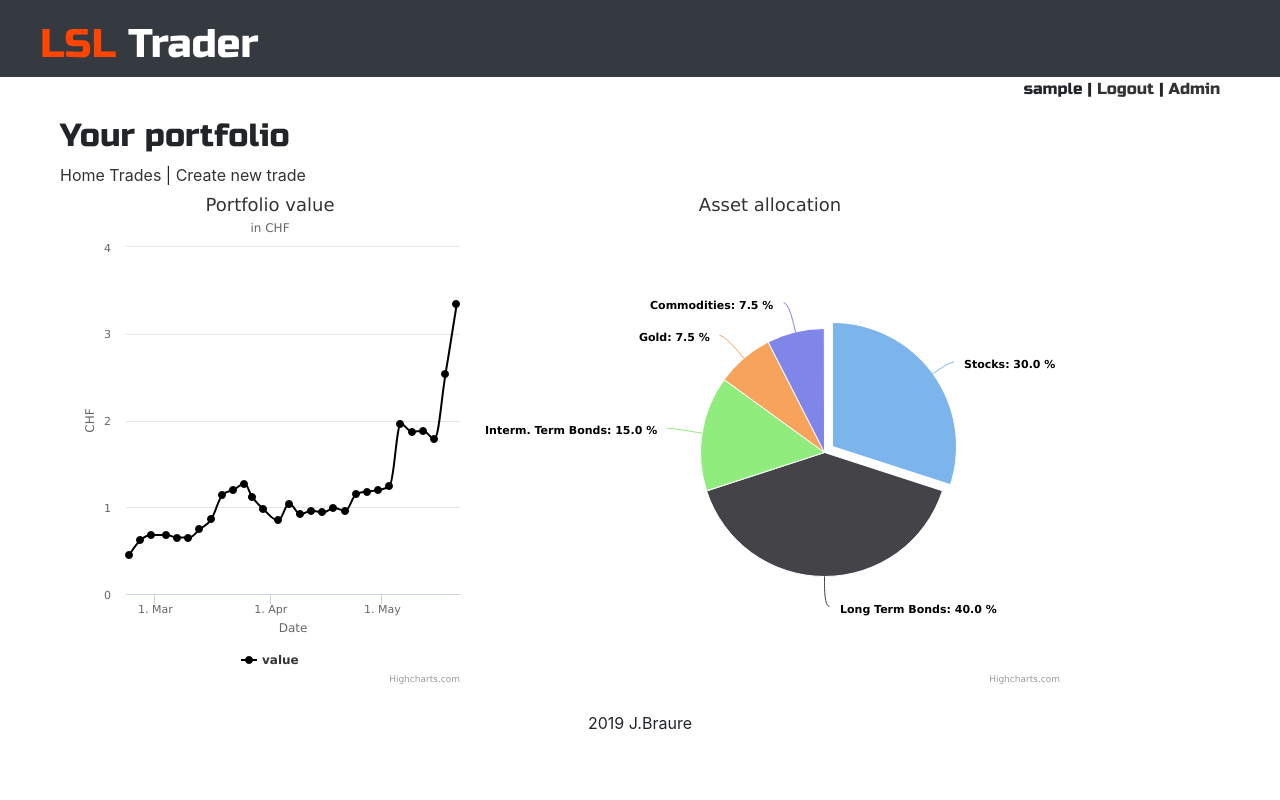
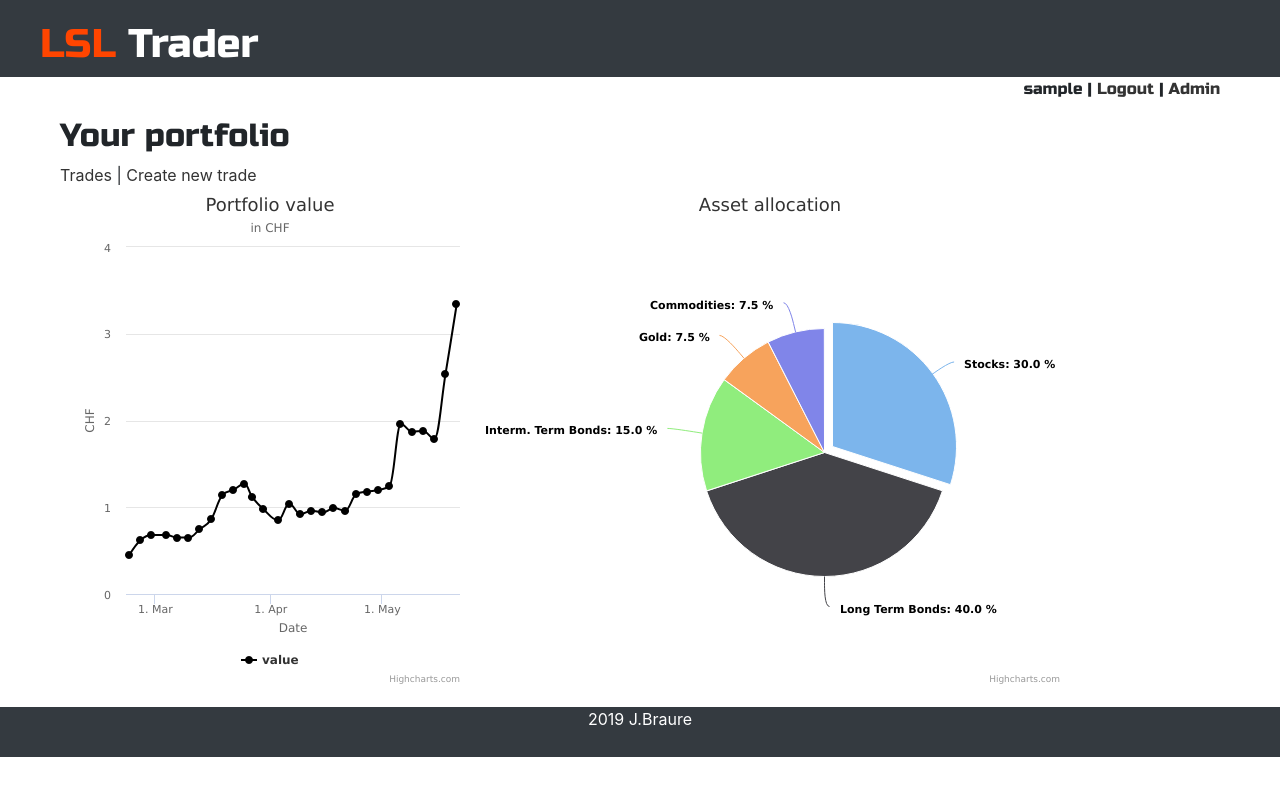
Before and after one commit to jbraure/JustInvest, a Django app: page / in a window 1280 px wide. Run offline with Django 3.2, Linux system fonts and the light colour scheme; the visitor is signed in with stand-in values (Sample User, id 1); some libraries are stand-ins or nearby versions.

Commit message:
more css

```diff
--- a/trades/static/trades/css/main.css
+++ b/trades/static/trades/css/main.css
@@ -4,8 +4,10 @@ a { color: #333; }
 h1 a{
     color: #C25100;
 }
+.top-bottom-strip {
+  background-color: #343a40;
+}
 .page-header {
-  background-color: #343a40;
   margin-top: 0;
   padding: 20px 20px 1px 40px;
 }
@@ -29,7 +31,13 @@ h1 a{
   text-align: right;
 }
 #footer {
+  margin-top: 20px;
   text-align: center;
+  height: 50px;
+  bottom: 0;
+}
+#footer p {
+  color: white;
 }
 .right-align {
     text-align: right
--- a/trades/templates/trades/base.html
+++ b/trades/templates/trades/base.html
@@ -20,20 +20,22 @@
   </head>
 
   <body>
-    <div class="page-header title-font">
+    <div class="page-header title-font top-bottom-strip">
       <h1><a href="/"><span class="lsl-color">LSL</span> <span class="trader-color">Trader</span></a></h1>
     </div>
     <div id="page-content">
-      <p id="username-logout" class="title-font"> {{ user.username }} |
-      <a href="{% url "logout" %}">Logout</a> |
-      <a href="{% url "admin:index" %}">Admin</a>
+      {% if user.is_authenticated %}
+        <p id="username-logout" class="title-font"> {{ user.username }} |
+        <a href="{% url "logout" %}">Logout</a> |
+        <a href="{% url "admin:index" %}">Admin</a>
+      {% else %}
+        <p id="username-logout" class="title-font"> <a href="{% url "admin:index" %}">Admin</a></p>
+      {% endif %}
       </p>
       {% block page-content %}
       {% endblock page-content %}
     </div>
-    <div id="footer">
-      {% block footer %}
-      {% endblock footer %}
-    </div>
+    {% block footer %}
+    {% endblock footer %}
   </body>
 </html>
--- a/trades/templates/trades/footer.html
+++ b/trades/templates/trades/footer.html
@@ -1,3 +1,5 @@
-<div class="footer">
-  <br>2019 J.Braure
+<div id="footer" class="top-bottom-strip">
+  <p>
+    2019 J.Braure
+  </p>
 </div>
--- a/trades/templates/trades/home.html
+++ b/trades/templates/trades/home.html
@@ -4,7 +4,6 @@
 <!-- <h1>Welcome {{ user.first_name }}!</h1> -->
   <h2>Your portfolio</h2>
   <div class="home-option">
-    <a href="{% url "home" %}">Home</a>
     <a href="{% url "trades" %}">Trades</a> |
     <a href="{% url "create" %}">Create new trade</a>
   </div>
```
